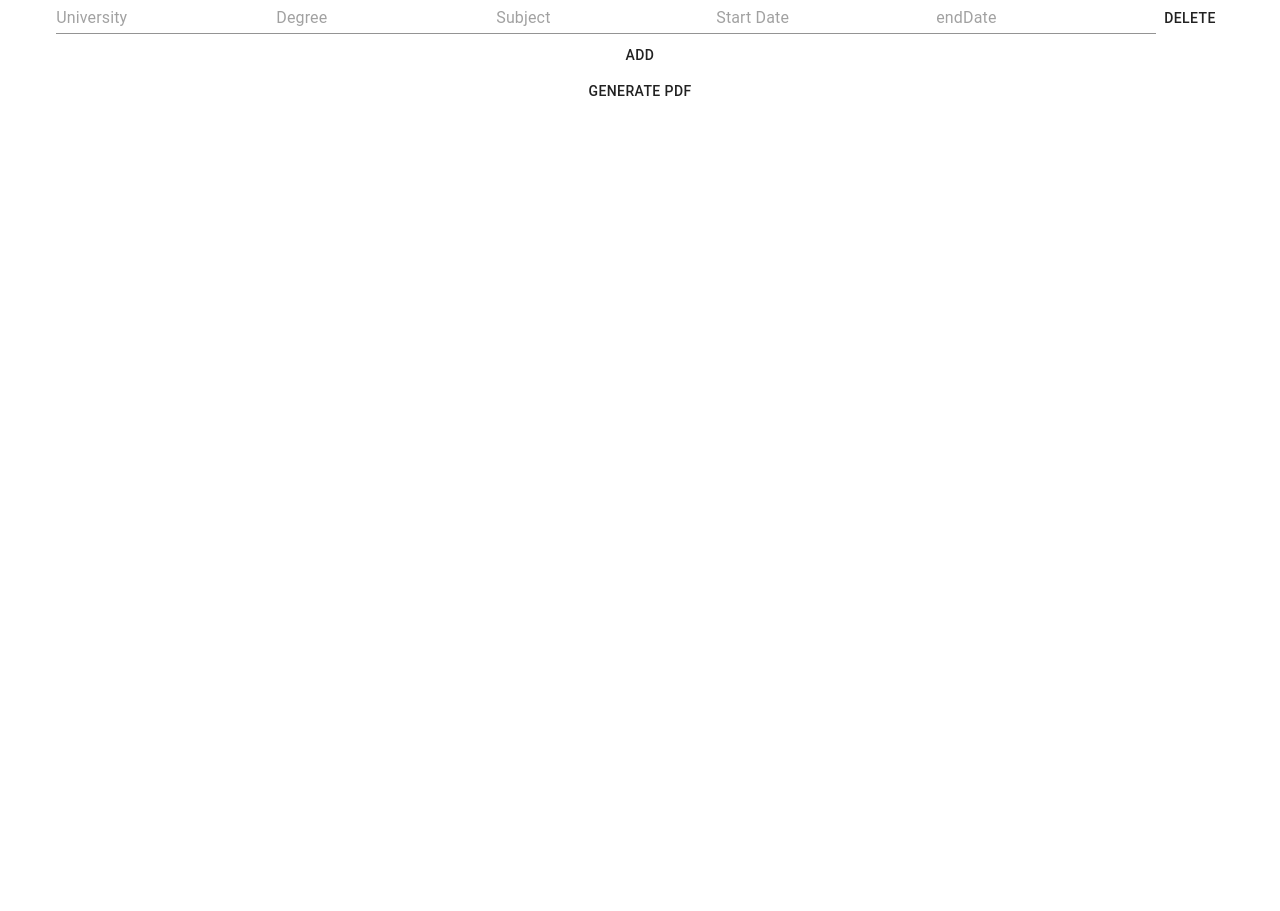
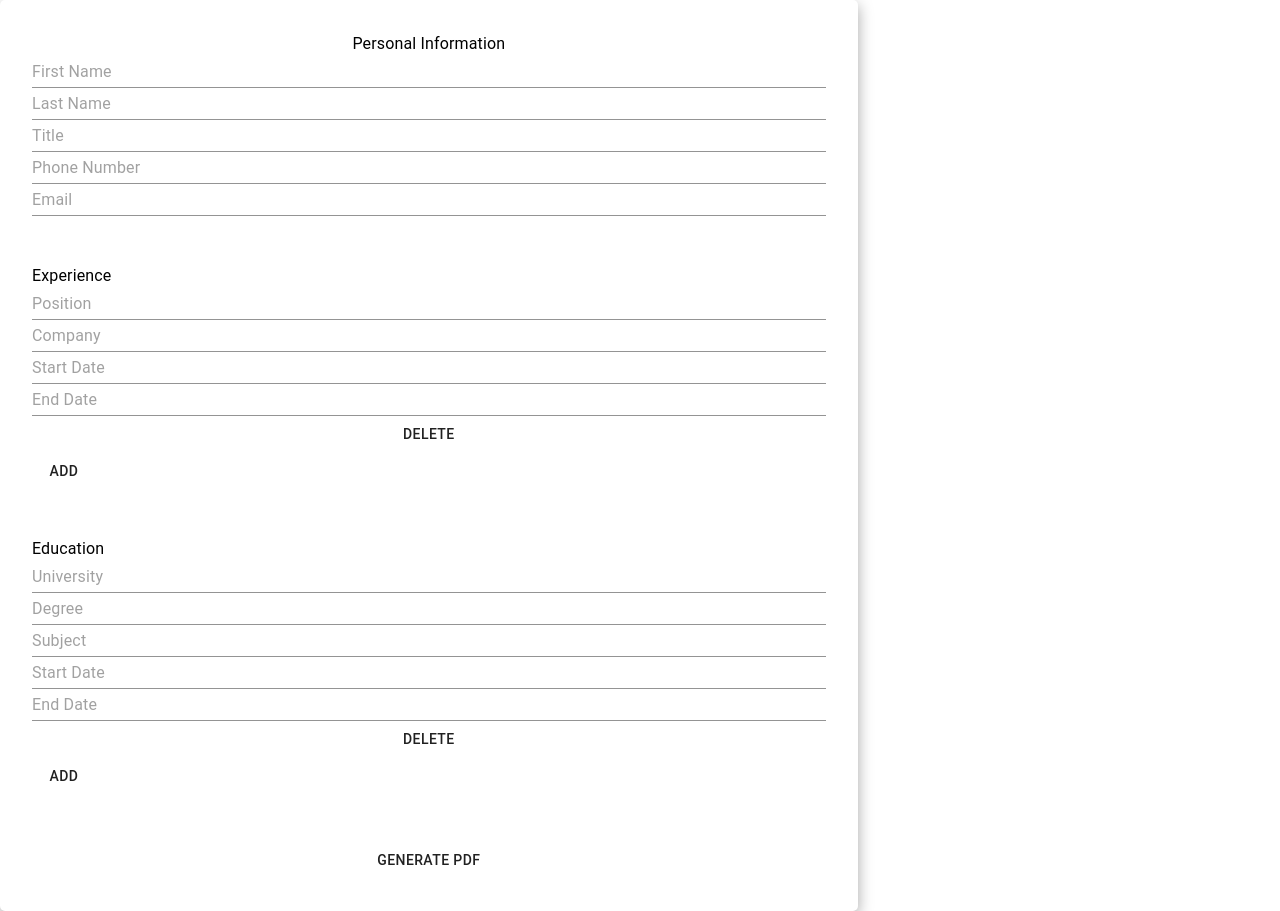
Before and after one commit to ethanalvizo/resume-template, a React (Create React App) app: page / in a window 1280 px wide. Before the commit the page ends 800 px from the top, so only its background shows below. Built offline with nearby package versions, Linux system fonts and the light colour scheme.

Commit message:
Added input functionality for experience and personal information

```diff
--- a/src/components/input/Education.jsx
+++ b/src/components/input/Education.jsx
@@ -3,12 +3,18 @@ import EducationItem from "./EducationItem";
 
 import {
     Grid,
-    Button
+    Button,
+    makeStyles,
+    Typography
 } from '@material-ui/core';
+import { education as styles} from "./styles";
 
 
+const useStyles = makeStyles(styles);
 
 const Education = ({ education, onChange, onAdd, onDelete }) => {
+    const classes = useStyles();
+
     const educationItems = education.map((educationItem) => (
         <EducationItem
             key={educationItem.id}
@@ -20,8 +26,11 @@ const Education = ({ education, onChange, onAdd, onDelete }) => {
     ))
 
     return (
-        <Grid>
-            {educationItems}
+        <Grid container className={classes.root}>
+            <Typography>Education</Typography>
+            <Grid item>
+                {educationItems}
+            </Grid>
             <Button onClick={onAdd}>Add</Button>
         </Grid>
     )
--- a/src/components/input/EducationItem.jsx
+++ b/src/components/input/EducationItem.jsx
@@ -14,6 +14,7 @@ const EducationItem = ({ id, educationItem, onChange, onDelete }) => {
                 name="universityName"
                 placeholder="University"
                 value={educationItem.universityName}
+                fullWidth={true}
             />
             <Input
                 onChange={(e) => onChange(e,id)}
@@ -21,6 +22,7 @@ const EducationItem = ({ id, educationItem, onChange, onDelete }) => {
                 name="degree"
                 placeholder="Degree"
                 value={educationItem.degree}
+                fullWidth={true}
             />
             <Input
                 onChange={(e) => onChange(e,id)}
@@ -28,6 +30,7 @@ const EducationItem = ({ id, educationItem, onChange, onDelete }) => {
                 name="subject"
                 placeholder="Subject"
                 value={educationItem.universityName}
+                fullWidth={true}
             />
             <Input
                 onChange={(e) => onChange(e,id)}
@@ -35,13 +38,15 @@ const EducationItem = ({ id, educationItem, onChange, onDelete }) => {
                 name="startDate"
                 placeholder="Start Date"
                 value={educationItem.startDate}
+                fullWidth={true}
             />
             <Input
                 onChange={(e) => onChange(e,id)}
                 type="text"
                 name="endDate"
-                placeholder="endDate"
+                placeholder="End Date"
                 value={educationItem.endDate}
+                fullWidth={true}
             />
             <Button onClick={() => onDelete(id)}>Delete</Button>
         </div>
--- a/src/components/input/Experience.jsx
+++ b/src/components/input/Experience.jsx
@@ -0,0 +1,39 @@
+import React from 'react';
+import ExperienceItem from "./ExperienceItem";
+
+import {
+    Grid,
+    Button,
+    makeStyles,
+    Typography
+} from '@material-ui/core';
+import { experience as styles} from "./styles";
+
+
+const useStyles = makeStyles(styles);
+
+const Experience = ({ experience, onChange, onAdd, onDelete }) => {
+    const classes = useStyles();
+
+    const experienceItems = experience.map((experienceItem) => (
+        <ExperienceItem
+            key={experienceItem.id}
+            id={experienceItem.id}
+            experienceItem={experienceItem}
+            onChange={onChange}
+            onDelete={onDelete}
+        />
+    ))
+
+    return (
+        <Grid container className={classes.root}>
+            <Typography>Experience</Typography>
+            <Grid item>
+                {experienceItems}
+            </Grid>
+            <Button onClick={onAdd}>Add</Button>
+        </Grid>
+    )
+}
+
+export default Experience;
--- a/src/components/input/ExperienceItem.jsx
+++ b/src/components/input/ExperienceItem.jsx
@@ -0,0 +1,49 @@
+import React from 'react';
+import {
+    Grid,
+    Button,
+    Input,
+} from '@material-ui/core';
+
+const ExperienceItem = ({ id, experienceItem, onChange, onDelete }) => {
+    return (
+        <div>
+            <Input
+                onChange={(e) => onChange(e,id)}
+                type="text"
+                name="position"
+                placeholder="Position"
+                value={experienceItem.position}
+                fullWidth={true}
+            />
+            <Input
+                onChange={(e) => onChange(e,id)}
+                type="text"
+                name="company"
+                placeholder="Company"
+                value={experienceItem.company}
+                fullWidth={true}
+            />
+            <Input
+                onChange={(e) => onChange(e,id)}
+                type="text"
+                name="startDate"
+                placeholder="Start Date"
+                value={experienceItem.startDate}
+                fullWidth={true}
+            />
+            <Input
+                onChange={(e) => onChange(e,id)}
+                type="text"
+                name="endDate"
+                placeholder="End Date"
+                value={experienceItem.endDate}
+                fullWidth={true}
+            />
+            {/* To do: Allow them to add description for their job role*/}
+            <Button onClick={() => onDelete(id)}>Delete</Button>
+        </div>
+    )
+}
+
+export default ExperienceItem
--- a/src/components/input/Personal.jsx
+++ b/src/components/input/Personal.jsx
@@ -0,0 +1,56 @@
+import React from 'react';
+import {
+    Grid,
+    Input,
+    Typography,
+} from '@material-ui/core';
+
+const Personal = ({ personalInfo, onChange }) => {
+    return (
+        <Grid>
+            <Typography>Personal Information</Typography>
+            <Input
+                onChange={(e) => onChange(e)}
+                type="text"
+                name="firstName"
+                placeholder="First Name"
+                value={personalInfo.firstName}
+                fullWidth={true}
+            />
+            <Input
+                onChange={(e) => onChange(e)}
+                type="text"
+                name="lastName"
+                placeholder="Last Name"
+                value={personalInfo.lastName}
+                fullWidth={true}
+            />
+            <Input
+                onChange={(e) => onChange(e)}
+                type="text"
+                name="title"
+                placeholder="Title"
+                value={personalInfo.title}
+                fullWidth={true}
+            />
+            <Input
+                onChange={(e) => onChange(e)}
+                type="text"
+                name="phoneNumber"
+                placeholder="Phone Number"
+                value={personalInfo.phoneNumber}
+                fullWidth={true}
+            />
+            <Input
+                onChange={(e) => onChange(e)}
+                type="text"
+                name="email"
+                placeholder="Email"
+                value={personalInfo.email}
+                fullWidth={true}
+            />
+        </Grid>
+    )
+}
+
+export default Personal
--- a/src/components/input/index.js
+++ b/src/components/input/index.js
@@ -2,12 +2,16 @@ import React from 'react'
 import Personal from "./Personal";
 import Education from "./Education";
 import Experience from "./Experience";
+import {
+    Grid,
+    Button,
+    makeStyles,
+} from "@material-ui/core";
+import { formWrapper as styles } from "./styles";
 
-import {
-    Button
-} from "@material-ui/core";
+const useStyles = makeStyles(styles);
 
-const index = ({
+const Index = ({
     resume,
     onChangePersonal,
     onChangeExperience,
@@ -19,8 +23,21 @@ const index = ({
     onPrint,
     onReset,
 }) => {
+    const classes = useStyles();
+
     return (
         <div>
+            <Grid className={classes.form}>
+                <Personal
+                    personalInfo={resume.personalInfo}
+                    onChange={onChangePersonal}
+                />
+                <Experience
+                    experience={resume.experience}
+                    onChange={onChangeExperience}
+                    onAdd={onAddExperience}
+                    onDelete={onDeleteExperience}
+                />
                 <Education
                     education={resume.education}
                     onChange={onChangeEducation}
@@ -28,8 +45,9 @@ const index = ({
                     onDelete={onDeleteEducation}
                 />
                 <Button onClick={onPrint}>Generate PDF</Button>
+            </Grid>
         </div>
     )
 }
 
-export default index;
+export default Index;
--- /dev/null
+++ b/src/components/input/styles.js
@@ -0,0 +1,23 @@
+export const formWrapper = () => ({
+    form: {
+        display: 'flex',
+        flexDirection: 'column',
+        gap: '3rem',
+        width: '210mm',
+        padding: '2rem',
+        borderRadius: '5px',
+        boxShadow: "rgba(0, 0, 0, 0.35) 0px 5px 15px",
+    }
+});
+
+export const education = () => ({
+    root: {
+        direction: 'column',
+    }
+});
+
+export const experience = () => ({
+    root: {
+        direction: 'column',
+    }
+});
```
Lines whose indentation alone changed are shown as unchanged.
